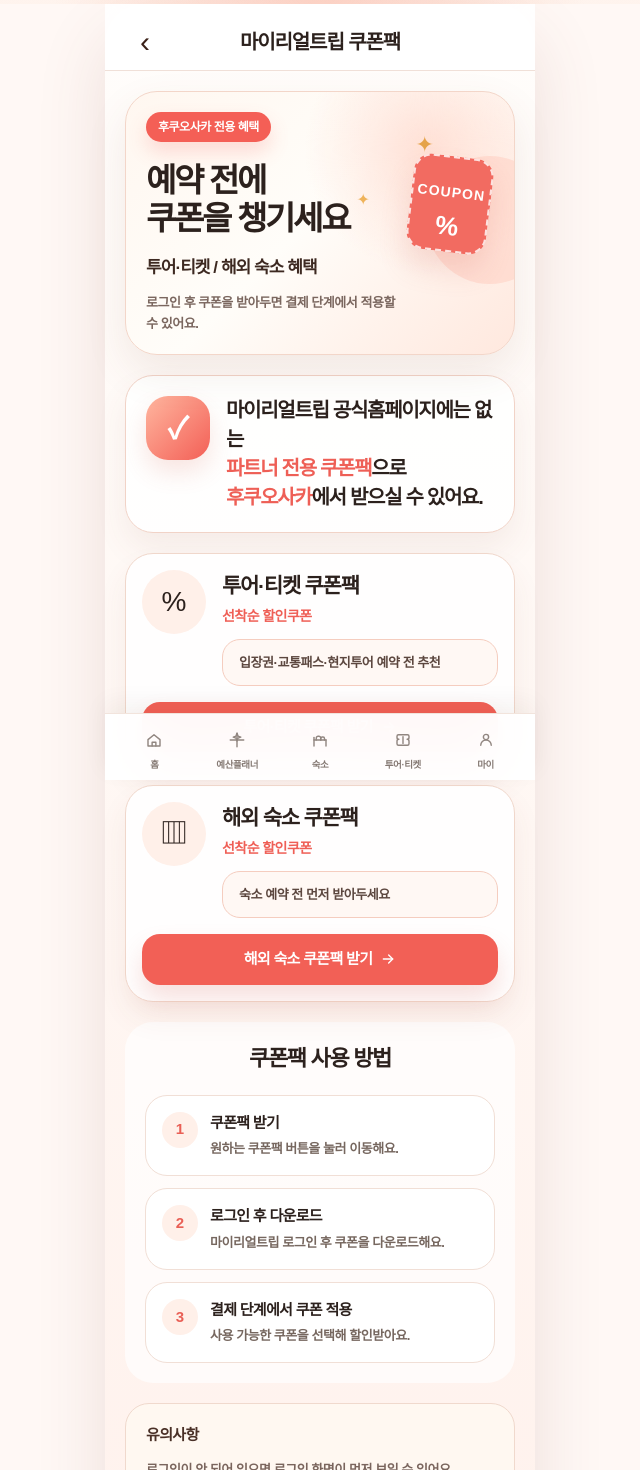
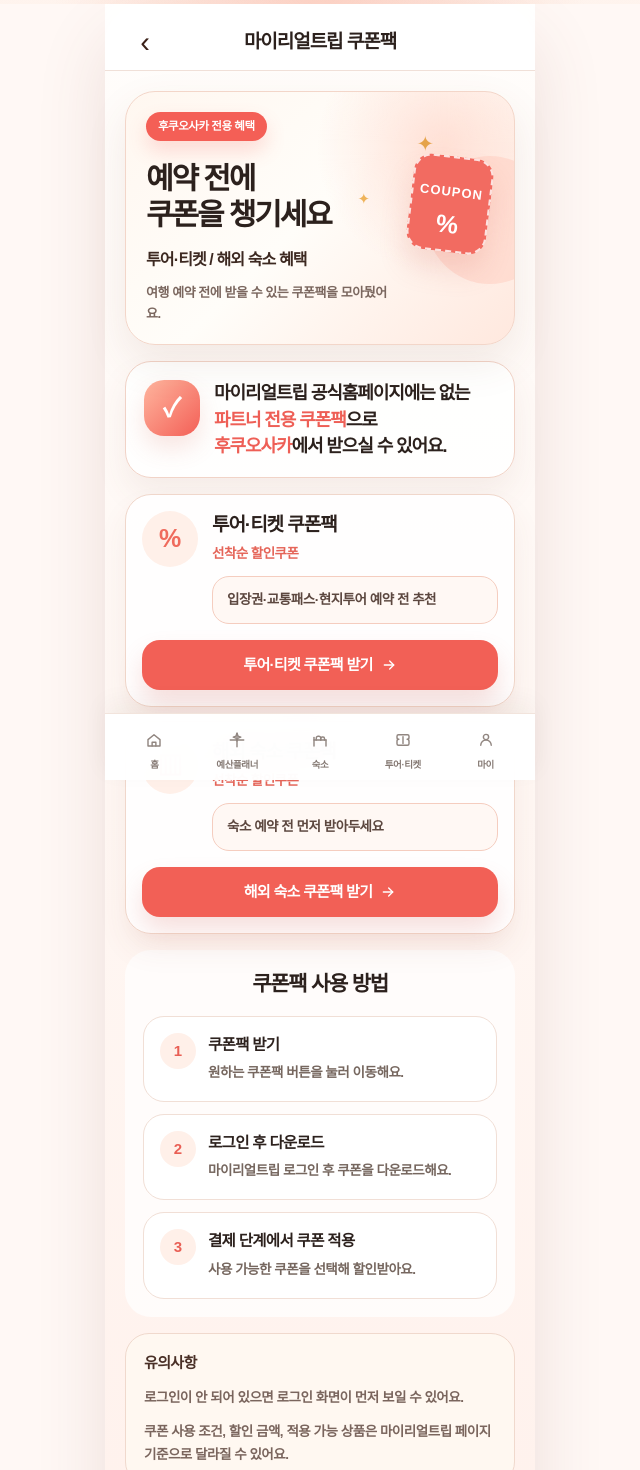
Before and after one commit to munani0918/fukuosaka, a Next.js app: page /benefits/myrealtrip-coupons in a window 1280 px wide. Shown: the part 20-1490 px from the top of the page, without its empty margins (320-960 px from the left). Built offline with nearby package versions, Linux system fonts and the light colour scheme.

Commit message:
Refine MyRealTrip coupon banner and page

```diff
--- a/app/benefits/myrealtrip-coupons/page.tsx
+++ b/app/benefits/myrealtrip-coupons/page.tsx
@@ -21,7 +21,7 @@ const couponCards = [
     description: "입장권·교통패스·현지투어 예약 전 추천",
     cta: "투어·티켓 쿠폰팩 받기",
     href: myrealtripCouponLinks.tourTicket,
-    icon: "ticket",
+    icon: "%",
   },
   {
     id: "overseas-stay",
@@ -30,7 +30,7 @@ const couponCards = [
     description: "숙소 예약 전 먼저 받아두세요",
     cta: "해외 숙소 쿠폰팩 받기",
     href: myrealtripCouponLinks.overseasStay,
-    icon: "bag",
+    icon: "▥",
   },
 ];
 
@@ -52,72 +52,72 @@ const steps = [
 export default function MyRealTripCouponPage() {
   return (
     <main id="top" className="min-h-dvh bg-[#fff8f5] text-[#2c211d]">
-      <div className="mx-auto min-h-dvh max-w-[430px] bg-[linear-gradient(180deg,#fffdfb_0%,#fff7f3_50%,#fff1ec_100%)] pb-32 md:my-6 md:min-h-[calc(100dvh-3rem)] md:rounded-[40px] md:shadow-[0_30px_70px_rgba(126,74,61,0.14)]">
-        <header className="sticky top-0 z-20 border-b border-[#f0e0d8] bg-white/88 px-5 pt-[calc(env(safe-area-inset-top)+10px)] backdrop-blur-xl">
+      <div className="mx-auto min-h-dvh max-w-[430px] bg-[linear-gradient(180deg,#fffdfb_0%,#fff7f3_50%,#fff1ec_100%)] pb-[calc(env(safe-area-inset-bottom)+116px)] md:my-6 md:min-h-[calc(100dvh-3rem)] md:rounded-[40px] md:shadow-[0_30px_70px_rgba(126,74,61,0.14)]">
+        <header className="sticky top-0 z-20 border-b border-[#f0e0d8] bg-white/90 px-5 pt-[calc(env(safe-area-inset-top)+10px)] backdrop-blur-xl">
           <div className="flex h-14 items-center justify-center">
             <Link
               href="/"
               aria-label="홈으로 돌아가기"
-              className="absolute left-5 flex h-10 w-10 items-center justify-center rounded-full text-[30px] font-light leading-none text-[#3b2118] transition active:scale-[0.98]"
+              className="absolute left-5 flex h-10 w-10 items-center justify-center rounded-full text-[29px] font-light leading-none text-[#3b2118] transition active:scale-[0.98]"
             >
               ‹
             </Link>
-            <h1 className="text-[20px] font-black tracking-[-0.055em]">
+            <h1 className="text-[19px] font-black tracking-[-0.055em]">
               마이리얼트립 쿠폰팩
             </h1>
           </div>
         </header>
 
-        <div className="space-y-5 px-5 pt-5">
-          <section className="relative overflow-hidden rounded-[32px] border border-[#f3d6c9] bg-[radial-gradient(circle_at_78%_22%,#ffe0d5_0%,transparent_34%),linear-gradient(135deg,#fff7f0_0%,#fffdf9_48%,#ffe8de_100%)] p-5 shadow-[0_18px_42px_rgba(126,74,61,0.1)]">
+        <div className="space-y-4 px-5 pt-5">
+          <section className="relative overflow-hidden rounded-[30px] border border-[#f3d6c9] bg-[radial-gradient(circle_at_82%_22%,#ffe0d5_0%,transparent_34%),linear-gradient(135deg,#fff7f0_0%,#fffdf9_48%,#ffe8de_100%)] p-5 shadow-[0_18px_42px_rgba(126,74,61,0.1)]">
             <div
               aria-hidden="true"
               className="absolute -right-10 top-16 h-32 w-32 rounded-full bg-[#ffc4b4]/40"
             />
             <div
               aria-hidden="true"
-              className="absolute right-6 top-16 h-24 w-20 rotate-[7deg] rounded-[18px] border-2 border-dashed border-white/80 bg-[#f26b61] text-center text-[14px] font-black uppercase tracking-[0.08em] text-white shadow-[0_18px_28px_rgba(205,91,78,0.16)]"
+              className="absolute right-6 top-16 h-24 w-20 rotate-[7deg] rounded-[18px] border-2 border-dashed border-white/80 bg-[#f26b61] text-center text-[13px] font-black uppercase tracking-[0.08em] text-white shadow-[0_18px_28px_rgba(205,91,78,0.16)]"
             >
               <div className="pt-6">Coupon</div>
-              <div className="mt-1 text-[26px]">%</div>
+              <div className="mt-1 text-[25px]">%</div>
             </div>
             <div
               aria-hidden="true"
-              className="absolute right-20 top-9 text-[22px] text-[#e5a349]"
+              className="absolute right-20 top-9 text-[21px] text-[#e5a349]"
             >
               ✦
             </div>
             <div
               aria-hidden="true"
-              className="absolute right-36 top-24 text-[16px] text-[#efb35a]"
+              className="absolute right-36 top-24 text-[15px] text-[#efb35a]"
             >
               ✦
             </div>
 
-            <div className="relative z-10 max-w-[73%]">
-              <span className="inline-flex rounded-full bg-[#f45f56] px-3 py-1.5 text-[12px] font-black tracking-[-0.04em] text-white shadow-[0_10px_20px_rgba(244,95,86,0.2)]">
+            <div className="relative z-10 max-w-[72%]">
+              <span className="inline-flex rounded-full bg-[#f45f56] px-3 py-1.5 text-[11.5px] font-black tracking-[-0.04em] text-white shadow-[0_10px_20px_rgba(244,95,86,0.2)]">
                 후쿠오사카 전용 혜택
               </span>
-              <h2 className="mt-5 text-[33px] font-black leading-[1.16] tracking-[-0.07em]">
+              <h2 className="mt-5 text-[30px] font-black leading-[1.18] tracking-[-0.07em]">
                 예약 전에
                 <br />
                 쿠폰을 챙기세요
               </h2>
-              <p className="mt-4 text-[17px] font-black tracking-[-0.055em] text-[#3d2921]">
+              <p className="mt-4 text-[16px] font-black tracking-[-0.055em] text-[#3d2921]">
                 투어·티켓 / 해외 숙소 혜택
               </p>
-              <p className="mt-3 text-[13px] font-semibold leading-relaxed tracking-[-0.035em] text-[#7b675f]">
-                로그인 후 쿠폰을 받아두면 결제 단계에서 적용할 수 있어요.
+              <p className="mt-2.5 text-[13px] font-semibold leading-relaxed tracking-[-0.035em] text-[#7b675f]">
+                여행 예약 전에 받을 수 있는 쿠폰팩을 모아뒀어요.
               </p>
             </div>
           </section>
 
-          <section className="rounded-[28px] border border-[#f1d3c7] bg-white/90 p-5 shadow-[0_16px_32px_rgba(126,74,61,0.08)]">
-            <div className="flex gap-4">
-              <div className="flex h-16 w-16 shrink-0 items-center justify-center rounded-[22px] bg-[linear-gradient(135deg,#ffb69f,#f35f56)] text-[30px] font-black text-white shadow-[0_12px_24px_rgba(211,92,77,0.16)]">
+          <section className="rounded-[26px] border border-[#f1d3c7] bg-white/90 p-4.5 shadow-[0_16px_32px_rgba(126,74,61,0.08)]">
+            <div className="flex gap-3.5">
+              <div className="flex h-14 w-14 shrink-0 items-center justify-center rounded-[20px] bg-[linear-gradient(135deg,#ffb69f,#f35f56)] text-[26px] font-black text-white shadow-[0_12px_24px_rgba(211,92,77,0.16)]">
                 ✓
               </div>
-              <p className="text-[20px] font-black leading-[1.45] tracking-[-0.065em]">
+              <p className="text-[18px] font-black leading-[1.46] tracking-[-0.06em]">
                 마이리얼트립 공식홈페이지에는 없는
                 <br />
                 <span className="text-[#ee5f56]">파트너 전용 쿠폰팩</span>으로
@@ -127,24 +127,24 @@ export default function MyRealTripCouponPage() {
             </div>
           </section>
 
-          <section className="grid gap-4">
+          <section className="grid gap-3.5">
             {couponCards.map((card) => (
               <article
                 key={card.id}
-                className="rounded-[28px] border border-[#f0d7cb] bg-white/92 p-4 shadow-[0_16px_30px_rgba(126,74,61,0.07)]"
+                className="rounded-[26px] border border-[#f0d7cb] bg-white/92 p-4 shadow-[0_16px_30px_rgba(126,74,61,0.07)]"
               >
-                <div className="flex gap-4">
-                  <div className="flex h-16 w-16 shrink-0 items-center justify-center rounded-full bg-[#fff0e9] text-[28px]">
-                    {card.icon === "bag" ? "▥" : "%"}
+                <div className="flex gap-3.5">
+                  <div className="flex h-14 w-14 shrink-0 items-center justify-center rounded-full bg-[#fff0e9] text-[25px] font-black text-[#ef6b5d]">
+                    {card.icon}
                   </div>
                   <div className="min-w-0 flex-1">
-                    <h3 className="text-[21px] font-black tracking-[-0.06em]">
+                    <h3 className="text-[19px] font-black tracking-[-0.055em]">
                       {card.title}
                     </h3>
-                    <p className="mt-1 text-[14px] font-black tracking-[-0.04em] text-[#ef5f56]">
+                    <p className="mt-1 text-[13.5px] font-black tracking-[-0.04em] text-[#e56559]">
                       {card.subtitle}
                     </p>
-                    <p className="mt-3 rounded-[18px] border border-[#f5cdbf] bg-[#fff8f4] px-4 py-3 text-[13px] font-semibold leading-relaxed tracking-[-0.035em] text-[#5c473f]">
+                    <p className="mt-3 rounded-[17px] border border-[#f5cdbf] bg-[#fff8f4] px-3.5 py-3 text-[13.5px] font-semibold leading-relaxed tracking-[-0.035em] text-[#5c473f]">
                       {card.description}
                     </p>
                   </div>
@@ -162,24 +162,24 @@ export default function MyRealTripCouponPage() {
             ))}
           </section>
 
-          <section className="rounded-[28px] bg-white/70 p-5">
-            <h2 className="text-center text-[22px] font-black tracking-[-0.06em]">
+          <section className="rounded-[26px] bg-white/74 p-4.5">
+            <h2 className="text-center text-[21px] font-black tracking-[-0.06em]">
               쿠폰팩 사용 방법
             </h2>
-            <div className="mt-5 grid gap-3">
+            <div className="mt-4 grid gap-3">
               {steps.map((step, index) => (
                 <div
                   key={step.title}
-                  className="flex gap-3 rounded-[22px] border border-[#f1dfd6] bg-white px-4 py-4"
+                  className="flex gap-3 rounded-[21px] border border-[#f1dfd6] bg-white px-4 py-4"
                 >
                   <div className="flex h-9 w-9 shrink-0 items-center justify-center rounded-full bg-[#fff0e9] text-[15px] font-black text-[#e95f55]">
                     {index + 1}
                   </div>
                   <div>
-                    <p className="text-[15px] font-black tracking-[-0.045em]">
+                    <p className="text-[15.5px] font-black tracking-[-0.045em]">
                       {step.title}
                     </p>
-                    <p className="mt-1 text-[13px] font-semibold leading-relaxed tracking-[-0.035em] text-[#76675f]">
+                    <p className="mt-1.5 text-[13.5px] font-semibold leading-[1.7] tracking-[-0.035em] text-[#76675f]">
                       {step.description}
                     </p>
                   </div>
@@ -188,11 +188,11 @@ export default function MyRealTripCouponPage() {
             </div>
           </section>
 
-          <section className="rounded-[24px] border border-[#f0d9cd] bg-[#fff8f1] p-5">
+          <section className="rounded-[24px] border border-[#f0d9cd] bg-[#fff8f1] p-4.5">
             <h2 className="text-[15px] font-black tracking-[-0.045em] text-[#4a3027]">
               유의사항
             </h2>
-            <ul className="mt-3 space-y-2 text-[13px] font-semibold leading-relaxed tracking-[-0.035em] text-[#7a655d]">
+            <ul className="mt-3 space-y-2.5 text-[13.5px] font-semibold leading-[1.75] tracking-[-0.035em] text-[#7a655d]">
               <li>로그인이 안 되어 있으면 로그인 화면이 먼저 보일 수 있어요.</li>
               <li>
                 쿠폰 사용 조건, 할인 금액, 적용 가능 상품은 마이리얼트립 페이지
--- a/src/components/home/TravelBenefitBanners.tsx
+++ b/src/components/home/TravelBenefitBanners.tsx
@@ -1,6 +1,6 @@
 "use client";
 
-import { useEffect, useRef, useState } from "react";
+import { useRef, useState } from "react";
 
 import type { HomeBenefitBanner } from "@/src/data/benefits";
 import { ArrowRightIcon } from "@/src/components/home/icons";
@@ -15,8 +15,7 @@ export function TravelBenefitBanners({ items }: TravelBenefitBannersProps) {
   const scrollerRef = useRef<HTMLDivElement | null>(null);
   const pointerStartX = useRef(0);
   const pointerDeltaX = useRef(0);
-  const isInteracting = useRef(false);
-  const activeIndexRef = useRef(0);
+  const showDots = activeItems.length > 1;
 
   function scrollToIndex(index: number) {
     const scroller = scrollerRef.current;
@@ -27,25 +26,6 @@ export function TravelBenefitBanners({ items }: TravelBenefitBannersProps) {
     });
     setActiveIndex(index);
   }
-
-  useEffect(() => {
-    activeIndexRef.current = activeIndex;
-  }, [activeIndex]);
-
-  useEffect(() => {
-    if (activeItems.length <= 1) return undefined;
-    if (window.matchMedia("(prefers-reduced-motion: reduce)").matches) {
-      return undefined;
-    }
-
-    const timer = window.setInterval(() => {
-      if (isInteracting.current) return;
-      const nextIndex = (activeIndexRef.current + 1) % activeItems.length;
-      scrollToIndex(nextIndex);
-    }, 5000);
-
-    return () => window.clearInterval(timer);
-  }, [activeItems.length]);
 
   if (!activeItems.length) return null;
 
@@ -80,7 +60,6 @@ export function TravelBenefitBanners({ items }: TravelBenefitBannersProps) {
             <a
               href={item.href ?? "#"}
               onPointerDown={(event) => {
-                isInteracting.current = true;
                 pointerStartX.current = event.clientX;
                 pointerDeltaX.current = 0;
               }}
@@ -93,12 +72,6 @@ export function TravelBenefitBanners({ items }: TravelBenefitBannersProps) {
                   event.preventDefault();
                   window.alert("이 혜택 페이지는 곧 준비될 예정이에요.");
                 }
-              }}
-              onPointerUp={() => {
-                isInteracting.current = false;
-              }}
-              onPointerCancel={() => {
-                isInteracting.current = false;
               }}
               className="relative block min-h-[150px] overflow-hidden rounded-[26px] border border-[#f1dcd3] bg-[linear-gradient(135deg,#fff5ef_0%,#ffe4d9_55%,#fffaf5_100%)] px-4 py-4 shadow-[0_14px_24px_rgba(118,67,55,0.06)]"
             >
@@ -144,6 +117,7 @@ export function TravelBenefitBanners({ items }: TravelBenefitBannersProps) {
         ))}
       </div>
 
+      {showDots ? (
         <div className="mt-3 flex justify-center gap-1.5">
           {activeItems.map((item, index) => (
             <button
@@ -157,6 +131,7 @@ export function TravelBenefitBanners({ items }: TravelBenefitBannersProps) {
             />
           ))}
         </div>
+      ) : null}
     </section>
   );
 }
--- a/src/data/benefits.ts
+++ b/src/data/benefits.ts
@@ -19,34 +19,13 @@ export const myrealtripCouponLinks = {
 export const homeBenefitBanners: HomeBenefitBanner[] = [
   {
     id: "myrealtrip-coupon-pack",
-    eyebrow: "후쿠오사카 전용 혜택",
+    eyebrow: "여행 준비 혜택",
     title: "예약 전 쿠폰부터 챙기세요",
     description: "마이리얼트립 숙소·투어·티켓 쿠폰팩",
-    note: "로그인 후 받아두면 결제 단계에서 적용할 수 있어요",
     ctaText: "쿠폰팩 보기",
     href: "/benefits/myrealtrip-coupons",
     status: "ready",
     visual: "coupon",
     isActive: true,
   },
-  {
-    id: "fukuosaka-guide",
-    eyebrow: "처음이라도 쉽게",
-    title: "예산만 넣으면 여행 준비 끝",
-    description: "항공·숙소·투어·일정 뼈대를 한 번에 확인해보세요",
-    ctaText: "사용법 보기",
-    status: "soon",
-    visual: "guide",
-    isActive: true,
-  },
-  {
-    id: "launch-sns-event",
-    eyebrow: "오픈 기념",
-    title: "후쿠오사카 오픈 기념 이벤트",
-    description: "SNS에 공유하고 여행 준비 혜택을 받아보세요",
-    ctaText: "이벤트 보기",
-    status: "soon",
-    visual: "event",
-    isActive: true,
-  },
 ];
```
Lines whose indentation alone changed are shown as unchanged.
